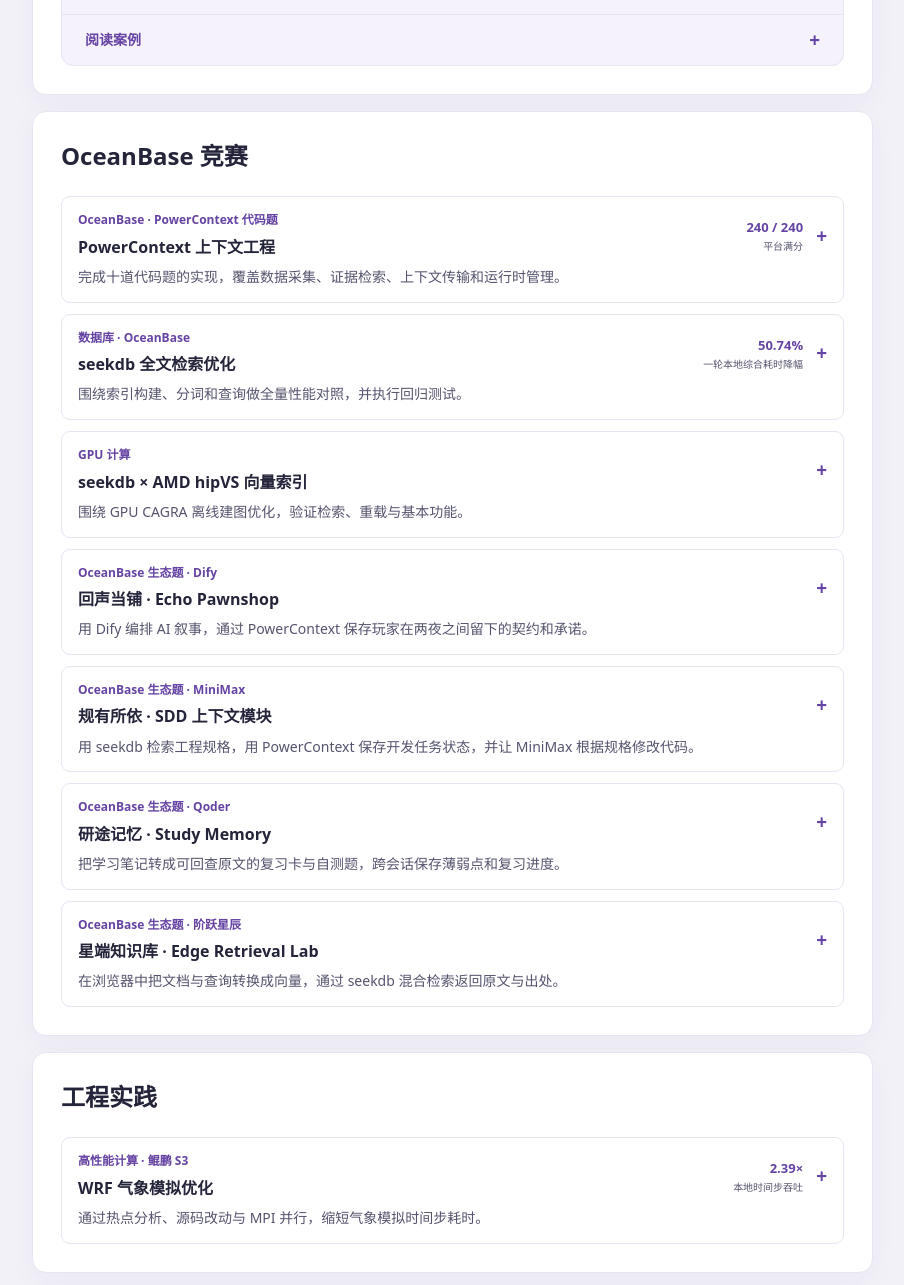
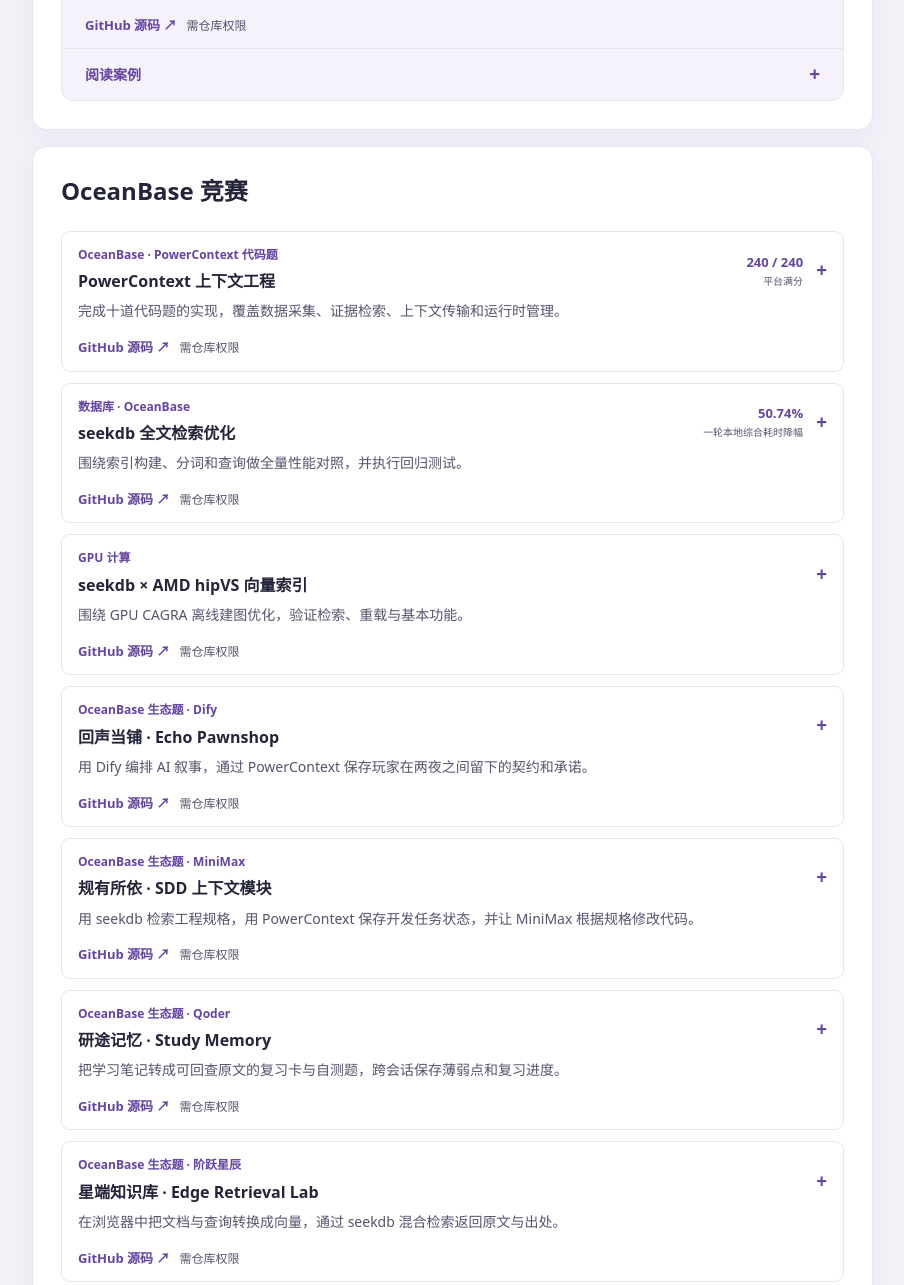
Before and after one commit to haaland0325/cdh653, a plain HTML site: page index.html in a window 1280 px wide. Shown: the part 1055-2340 px from the top of the page, without its empty margins (322-1226 px from the left). Drawn offline with Linux system fonts and the light colour scheme.

Commit message:
Link verified source branches under personal GitHub account

```diff
--- a/index.html
+++ b/index.html
@@ -79,6 +79,11 @@ details[open] > summary::after { content: "−"; }
 .project summary { display: grid; grid-template-columns: minmax(0, 1fr) auto auto; align-items: center; gap: 4px 13px; padding: 13px 16px; }
 .project summary::after { grid-area: 1 / 3; }
 .project-description { grid-column: 1 / -1; font-size: 14px; color: var(--muted); }
+.repository-action { display: flex; flex-wrap: wrap; align-items: baseline; gap: 0 10px; padding: 0 16px 12px; }
+.repository-action > span { color: var(--muted); font-size: 12px; }
+.repository-action a { color: var(--accent); font-size: 13px; font-weight: 700; }
+.repository-action a:hover { text-decoration: underline; text-underline-offset: 3px; }
+.featured .repository-action { padding-inline: 23px; }
 .project-title { display: block; font-size: 16px; }
 .project .category { display: block; margin-bottom: 3px; }
 .project .details-body { padding-inline: 16px; }
@@ -113,6 +118,7 @@ details[open] > summary::after { content: "−"; }
   .featured-copy { padding: 17px 16px 10px; }
   .workbench { margin-inline: 12px; }
   .featured summary, .details-body { padding-inline: 16px; }
+  .featured .repository-action { padding-inline: 16px; }
   .project summary { gap: 8px; }
   .metric { font-size: 12px; }
   .metric small { max-width: 73px; }
@@ -174,6 +180,7 @@ details[open] > summary::after { content: "−"; }
             <figcaption>ReturnLens 工作台 · 答辩截图（模拟数据）</figcaption>
           </figure>
         </div>
+        <div class="repository-action"><a href="https://github.com/haaland0325/aic-tuihuo/tree/main" aria-label="归因 ReturnLens的 GitHub 源码（需仓库权限）">GitHub 源码 <span aria-hidden="true">↗</span></a><span>需仓库权限</span></div>
         <details>
           <summary>阅读案例</summary>
           <div class="details-body">
@@ -203,6 +210,7 @@ details[open] > summary::after { content: "−"; }
       <p>后续围绕 PDF 页检索和证据选择做了召回复测，已有版本通过 95 项公开测试。</p>
     </div>
     </details>
+    <div class="repository-action"><a href="https://github.com/haaland0325/Ocean-Base-PowerContext-/tree/codex/powercontext-quality-recall" aria-label="PowerContext 上下文工程的 GitHub 源码（需仓库权限）">GitHub 源码 <span aria-hidden="true">↗</span></a><span>需仓库权限</span></div>
   </article>
   <article class="project" id="seekdb">
     <details>
@@ -215,6 +223,7 @@ details[open] > summary::after { content: "−"; }
       <p>同机 20,000 篇文档测试中，相对开发对照版本，三项等权综合耗时在两轮中分别下降 51.41% 和 50.74%。回归测试通过，正式成绩以平台评测为准。</p>
     </div>
     </details>
+    <div class="repository-action"><a href="https://github.com/haaland0325/Ocean-base-seekdb/tree/codex/seekdb-fulltext-tuning" aria-label="seekdb 全文检索优化的 GitHub 源码（需仓库权限）">GitHub 源码 <span aria-hidden="true">↗</span></a><span>需仓库权限</span></div>
   </article>
   <article class="project" id="hipvs">
     <details>
@@ -227,6 +236,7 @@ details[open] > summary::after { content: "−"; }
       <p>2048 版在开发数据上综合建图加速 3.03 倍、综合查询加速 10.14 倍。验证覆盖召回率、持久化重载及 CPU/GPU 基本功能，官方隐藏集与 GPU 抽检待确认。</p>
     </div>
     </details>
+    <div class="repository-action"><a href="https://github.com/haaland0325/Ocean-base-seekdb/tree/codex/amd-cagra-multicta" aria-label="seekdb × AMD hipVS 向量索引的 GitHub 源码（需仓库权限）">GitHub 源码 <span aria-hidden="true">↗</span></a><span>需仓库权限</span></div>
   </article>
   <article class="project" id="echo-pawnshop">
     <details>
@@ -239,6 +249,7 @@ details[open] > summary::after { content: "−"; }
       <p>本地端到端验证通过两夜九笔真实 AI 交易，覆盖跨会话恢复、重复请求只结算一次、玩家记忆隔离和服务重启后恢复。</p>
     </div>
     </details>
+    <div class="repository-action"><a href="https://github.com/haaland0325/Ocean-Base-PowerContext-/tree/codex/echo-pawnshop/dify" aria-label="回声当铺 · Echo Pawnshop的 GitHub 源码（需仓库权限）">GitHub 源码 <span aria-hidden="true">↗</span></a><span>需仓库权限</span></div>
   </article>
   <article class="project" id="minimax-sdd">
     <details>
@@ -251,6 +262,7 @@ details[open] > summary::after { content: "−"; }
       <p>以订单状态筛选为验收场景。真实模型生成修改后，39 项目标功能测试和 33 项回归测试通过，并在空状态的新目录完成复现。</p>
     </div>
     </details>
+    <div class="repository-action"><a href="https://github.com/haaland0325/Ocean-Base-PowerContext-/tree/codex/minimax-sdd/minimax" aria-label="规有所依 · SDD 上下文模块的 GitHub 源码（需仓库权限）">GitHub 源码 <span aria-hidden="true">↗</span></a><span>需仓库权限</span></div>
   </article>
   <article class="project" id="study-memory">
     <details>
@@ -263,6 +275,7 @@ details[open] > summary::after { content: "−"; }
       <p>通过 PowerContext 恢复学习偏好与复习队列。交付记录包含站点发布、可运行应用和 10 组 PowerContext 验收结果。</p>
     </div>
     </details>
+    <div class="repository-action"><a href="https://github.com/haaland0325/Ocean-Base-PowerContext-/tree/qoder/study-memory/qoder" aria-label="研途记忆 · Study Memory的 GitHub 源码（需仓库权限）">GitHub 源码 <span aria-hidden="true">↗</span></a><span>需仓库权限</span></div>
   </article>
   <article class="project" id="edge-retrieval">
     <details>
@@ -275,6 +288,7 @@ details[open] > summary::after { content: "−"; }
       <p>在 Edge 中验证 WebGPU 推理、关闭 GPU 后自动切换 WASM、增量导入和数据库侧混合检索。阻断非本机请求后，完整导入与查询流程仍可运行。</p>
     </div>
     </details>
+    <div class="repository-action"><a href="https://github.com/haaland0325/Ocean-Base-PowerContext-/tree/stepfun/edge-kb/stepfun" aria-label="星端知识库 · Edge Retrieval Lab的 GitHub 源码（需仓库权限）">GitHub 源码 <span aria-hidden="true">↗</span></a><span>需仓库权限</span></div>
   </article>
       </section>
       <section id="more" class="section-panel">
@@ -292,6 +306,7 @@ details[open] > summary::after { content: "−"; }
       <p>八个输出字段通过本地精度检查。单进程优化版吞吐为原版的 1.22 倍。赛事 576 核环境与正式算例仍待验证。</p>
     </div>
     </details>
+
   </article>
       </section>
       <section id="other-work" class="section-panel">
@@ -308,6 +323,7 @@ details[open] > summary::after { content: "−"; }
       <p>迭代了求助和停止指令的识别，以及复盘提示。优化分支通过 370 项 Python 测试、38 项前端测试和生产构建。</p>
     </div>
     </details>
+    <div class="repository-action"><a href="https://github.com/haaland0325/fanzhayouxi/tree/codex/antifraud-improvements-20260928" aria-label="局中 · AI 反诈对话游戏的 GitHub 源码（需仓库权限）">GitHub 源码 <span aria-hidden="true">↗</span></a><span>需仓库权限</span></div>
   </article>
   <article class="project" id="mcm">
     <details>
@@ -320,6 +336,7 @@ details[open] > summary::after { content: "−"; }
       <p>我负责参与模型的编程实现。团队比较联盟扩张、票价和伤病等情景，并对关键参数进行敏感性测试。</p>
     </div>
     </details>
+
   </article>
       </section>
       <section id="notes" class="section-panel">
```
